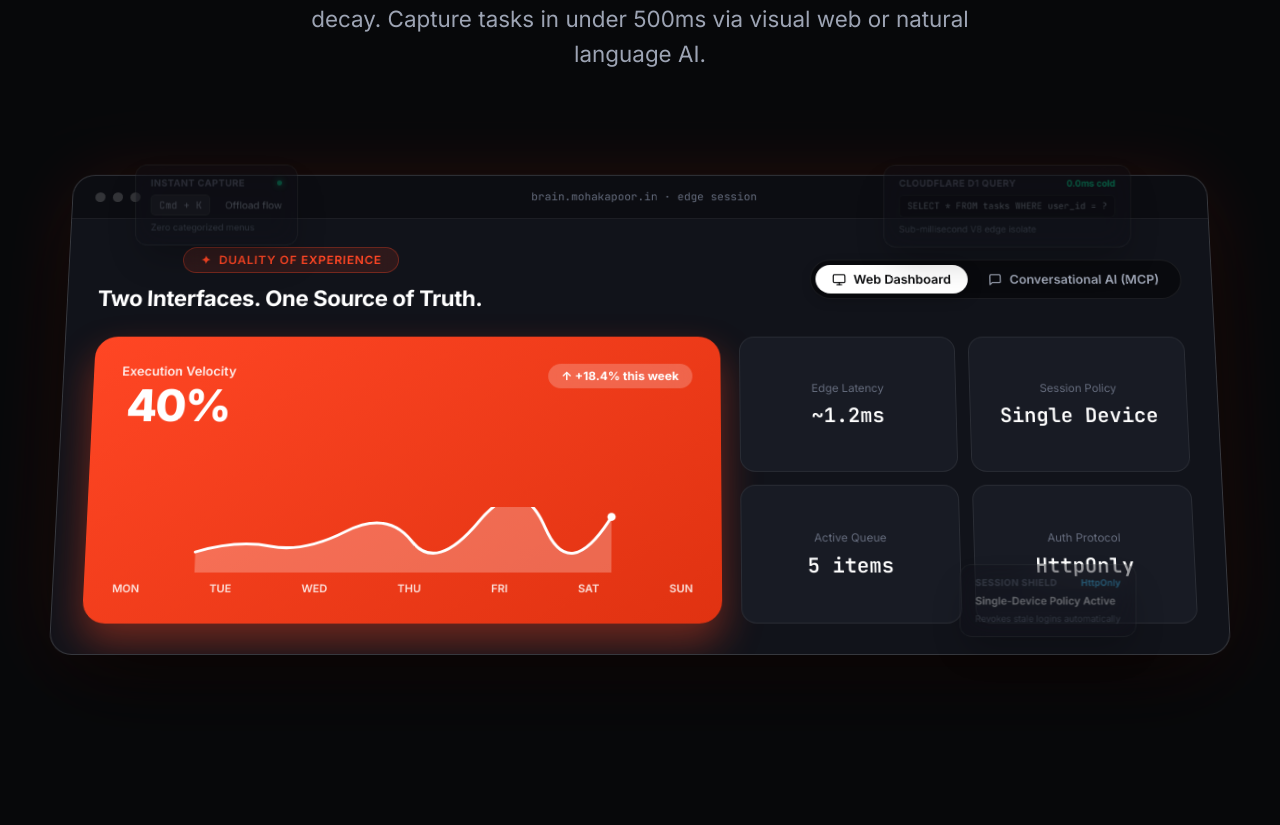
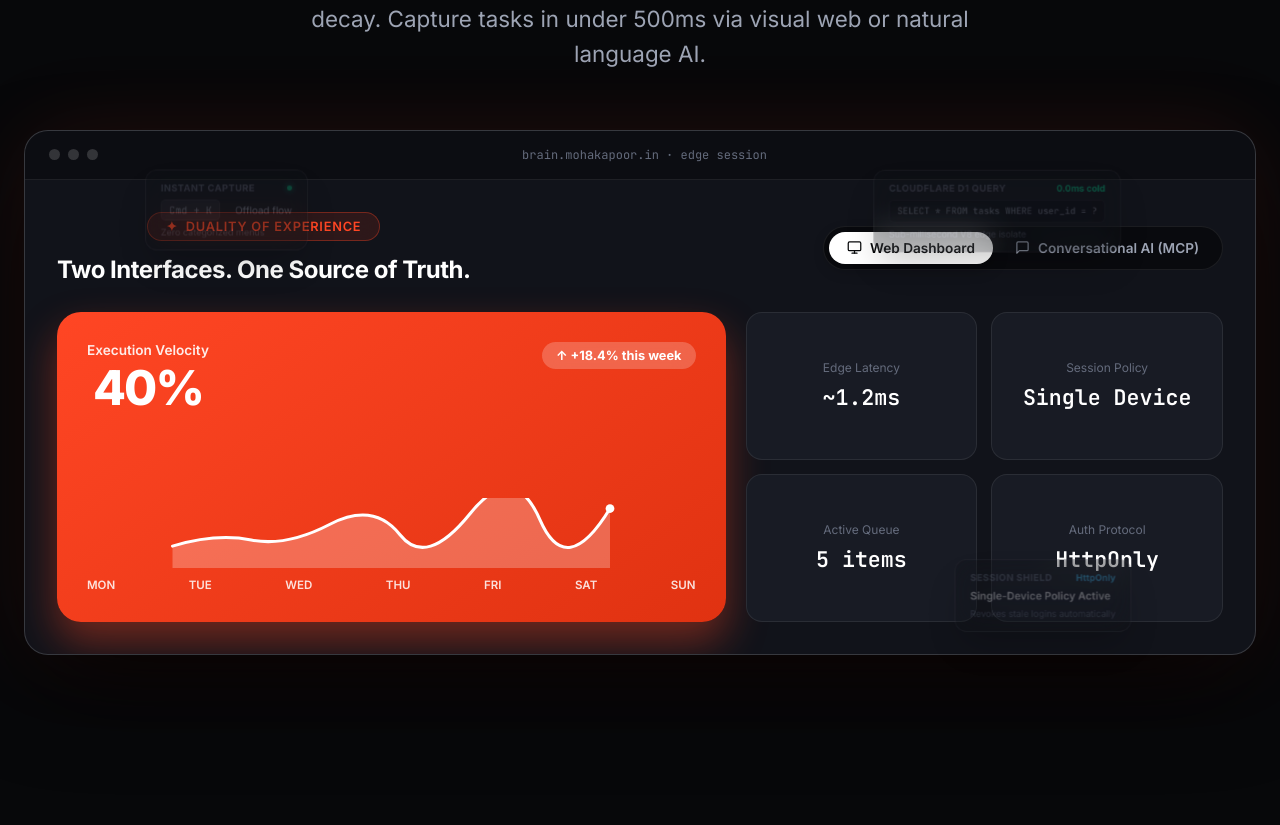
Before and after one commit to mohakapoor/brain-frontend, a React (Vite) app: page / in a window 1280 px wide. Shown: the part 445-1270 px from the top of the page. Built offline with nearby package versions, Linux system fonts and the light colour scheme.

Commit message:
fix: anchor central mockup frame while preserving floating micro-card scroll pop-out

```diff
--- a/src/components/Hero.tsx
+++ b/src/components/Hero.tsx
@@ -8,16 +8,13 @@ export default function Hero({ children }: HeroProps) {
   const scrollProg = useScrollProgress()
   const tuckedFactor = 1 - scrollProg
 
-  // Linear.app pop-out dynamics:
-  // At scrollProg = 0 (top of page): cards are tucked inwards with lower opacity & slight scale
-  // As scrollProg approaches 1 (scrolling down towards showcase): cards pop outwards into orbit
-  const card1Transform = `translate(${tuckedFactor * 60}px, ${tuckedFactor * 45}px) scale(${0.75 + 0.25 * scrollProg})`
-  const card2Transform = `translate(${-tuckedFactor * 60}px, ${tuckedFactor * 45}px) scale(${0.75 + 0.25 * scrollProg})`
-  const card3Transform = `translate(${-tuckedFactor * 50}px, ${-tuckedFactor * 40}px) scale(${0.75 + 0.25 * scrollProg})`
-  const cardOpacity = 0.35 + 0.65 * scrollProg
-
-  // Centerpiece 3D perspective tilt straightens up
-  const frameTransform = `perspective(1200px) rotateX(${tuckedFactor * 6}deg) scale(${0.96 + 0.04 * scrollProg})`
+  // Floating cards pop-out dynamics:
+  // At scrollProg = 0 (top of page): cards are tucked inwards closer to center
+  // As scrollProg approaches 1 (scrolling down): cards pop outwards into orbit around the fixed frame
+  const card1Transform = `translate(${tuckedFactor * 70}px, ${tuckedFactor * 50}px) scale(${0.75 + 0.25 * scrollProg})`
+  const card2Transform = `translate(${-tuckedFactor * 70}px, ${tuckedFactor * 50}px) scale(${0.75 + 0.25 * scrollProg})`
+  const card3Transform = `translate(${-tuckedFactor * 55}px, ${-tuckedFactor * 45}px) scale(${0.75 + 0.25 * scrollProg})`
+  const cardOpacity = 0.3 + 0.7 * scrollProg
 
   return (
     <section className="section-full hero-stage" id="top">
@@ -100,8 +97,8 @@ export default function Hero({ children }: HeroProps) {
           </div>
         </div>
 
-        {/* The Centerpiece Device Frame with 3D tilt */}
-        <div className="device-mockup-frame" style={{ transform: frameTransform }}>
+        {/* The Solid Grounded Centerpiece Device Frame */}
+        <div className="device-mockup-frame">
           <div className="device-chrome-bar">
             <div className="chrome-dots">
               <span className="chrome-dot" />
--- a/src/index.css
+++ b/src/index.css
@@ -363,9 +363,6 @@ body {
     0 0 90px -10px rgba(255, 70, 36, 0.15);
   overflow: hidden;
   position: relative;
-  transition: transform 0.25s cubic-bezier(0.16, 1, 0.3, 1);
-  transform-origin: center bottom;
-  will-change: transform;
 }
 
 .device-chrome-bar {
```
